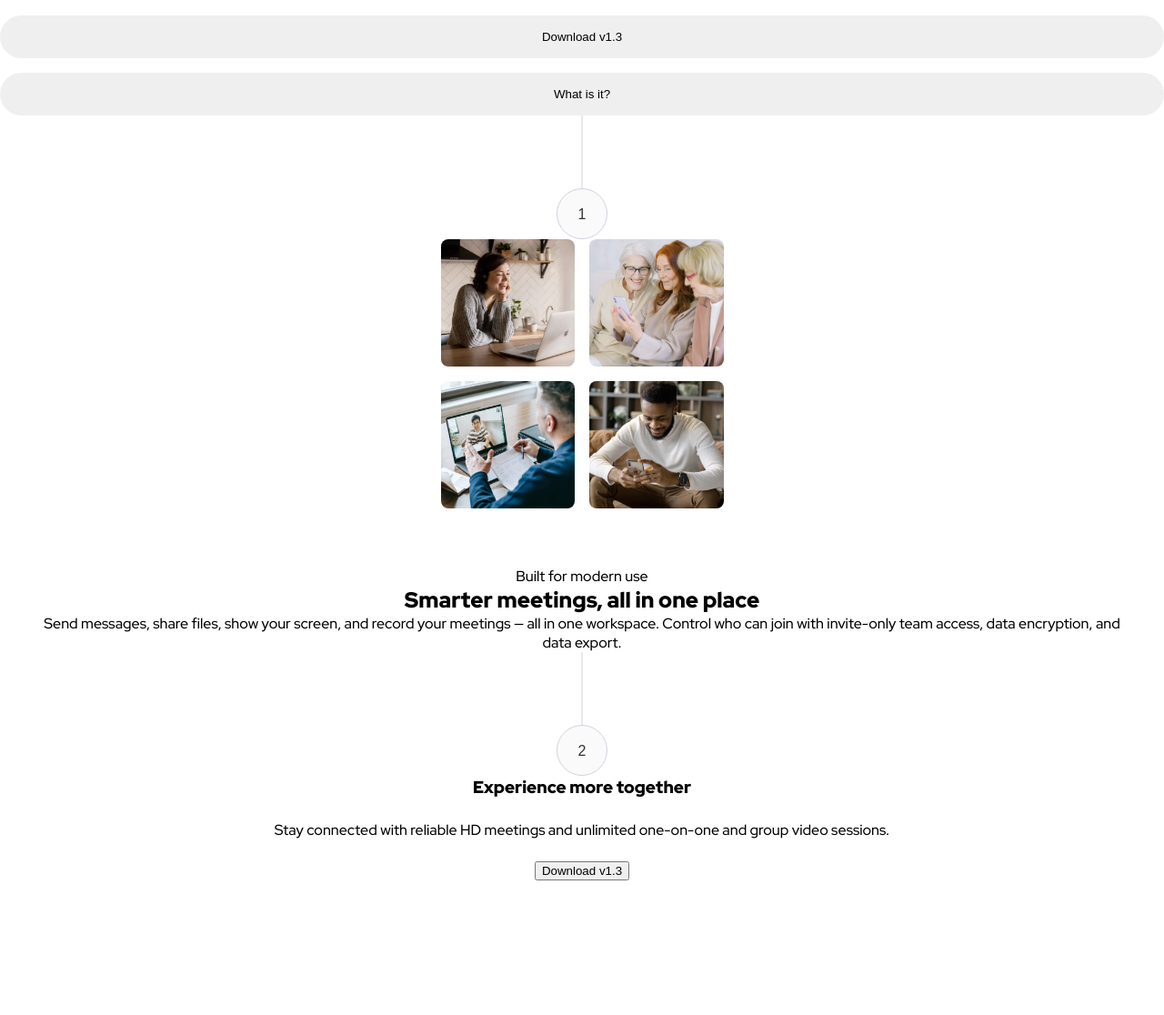
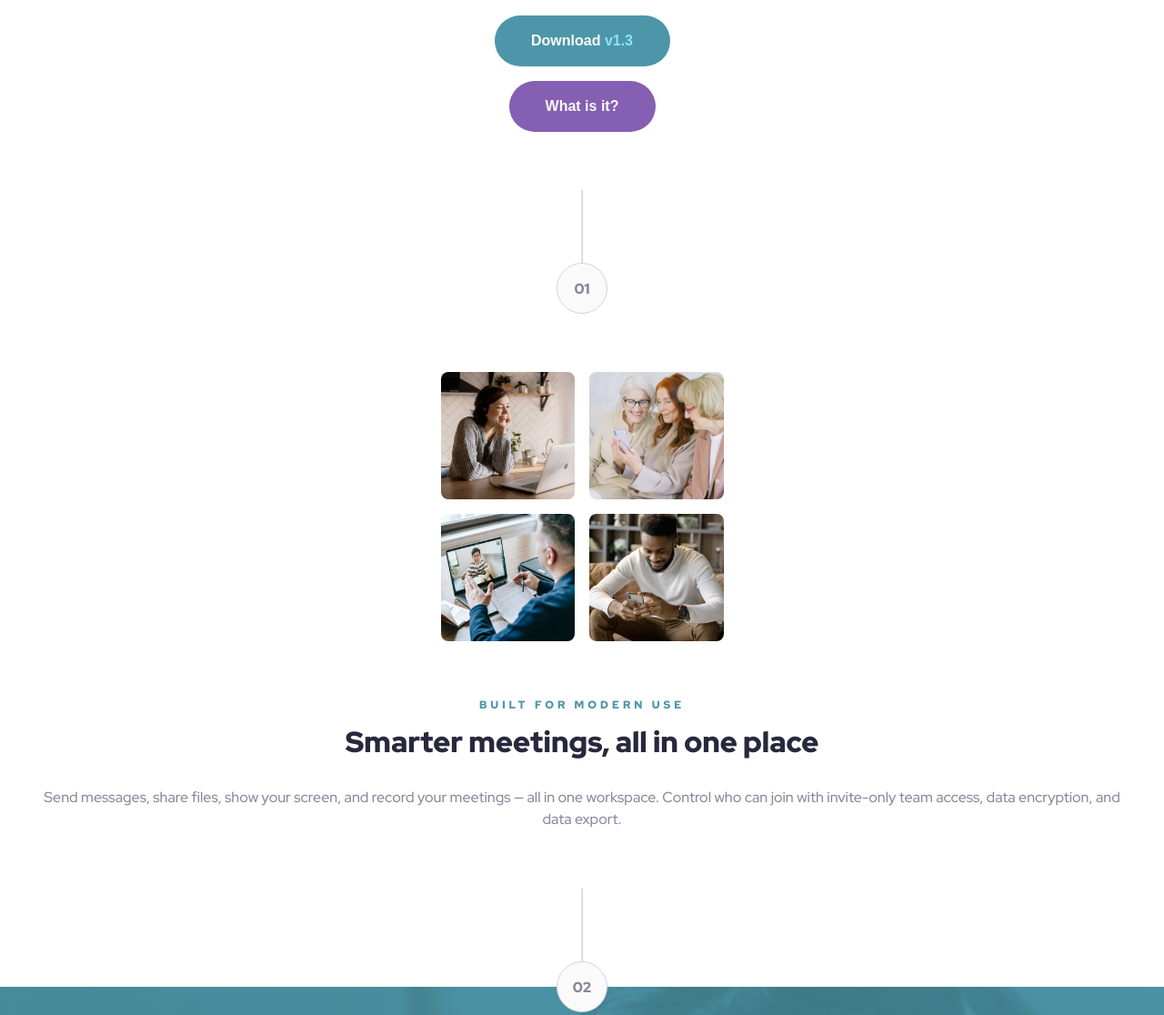
Before and after one commit to DevAmaruk/Meet-Landing-Page, a plain HTML site: page starter-code/index.html in a window 1280 px wide. Shown: the part 480-1596 px from the top of the page at 91% size. Before the commit the page ends 1448 px from the top, so only its background shows below. Drawn offline with Linux system fonts and the light colour scheme.

Commit message:
feat: add text presets for fonts

```diff
--- a/starter-code/index.html
+++ b/starter-code/index.html
@@ -32,8 +32,12 @@
         </p>
       </section>
       <div class="cta-buttons">
-        <button type="button">Download v1.3</button>
-        <button type="button">What is it?</button>
+        <button type="button" class="text-preset-5 first-button">
+          <span>Download</span> <span>v1.3</span>
+        </button>
+        <button type="button" class="text-preset-5 second-button">
+          What is it?
+        </button>
       </div>
       <section class="main-content">
         <svg
@@ -41,10 +45,11 @@
           height="136"
           viewBox="0 0 56 136"
           fill="none"
+          class="step-number"
           xmlns="http://www.w3.org/2000/svg"
         >
           <!-- Vertical line -->
-          <rect x="27.5" width="1" height="80" fill="#D1D1DF" />
+          <rect x="27.5" width="1.5" height="80" fill="#d1d1df" />
 
           <!-- Circle -->
           <circle cx="28" cy="108" r="27.5" fill="#FAFAFA" stroke="#D1D1DF" />
@@ -55,11 +60,10 @@
             y="108"
             text-anchor="middle"
             dominant-baseline="central"
-            font-family="sans-serif"
-            font-size="16"
-            fill="#333"
+            class="text-preset-5"
+            style="fill: var(--primary-text)"
           >
-            1
+            01
           </text>
         </svg>
         <section class="group-pictures">
@@ -78,26 +82,25 @@
           <img src="./assets/desktop/image-man-texting.jpg" alt="man texting" />
         </section>
         <section class="main-text-content">
-          <p>Built for modern use</p>
-          <h2>Smarter meetings, all in one place</h2>
-          <p>
+          <p class="text-preset-3">Built for modern use</p>
+          <h2 class="text-preset-2">Smarter meetings, all in one place</h2>
+          <p class="text-preset-4">
             Send messages, share files, show your screen, and record your
             meetings — all in one workspace. Control who can join with
             invite-only team access, data encryption, and data export.
           </p>
         </section>
       </section>
-    </main>
-    <footer>
       <svg
         width="56"
         height="136"
         viewBox="0 0 56 136"
         fill="none"
+        class="second-step-number"
         xmlns="http://www.w3.org/2000/svg"
       >
         <!-- Vertical line -->
-        <rect x="27.5" width="1" height="80" fill="#D1D1DF" />
+        <rect x="27.5" width="1.5" height="80" fill="#D1D1DF" />
 
         <!-- Circle -->
         <circle cx="28" cy="108" r="27.5" fill="#FAFAFA" stroke="#D1D1DF" />
@@ -108,21 +111,31 @@
           y="108"
           text-anchor="middle"
           dominant-baseline="central"
-          font-family="sans-serif"
-          font-size="16"
-          fill="#333"
+          class="text-preset-5"
+          style="fill: var(--primary-text)"
         >
-          2
+          02
         </text>
       </svg>
-      <div class="image-footer-overlay"></div>
+    </main>
+    <footer>
+      <div class="footer-image-container">
+        <img
+          src="./assets/mobile/image-footer.jpg"
+          alt=""
+          class="image-footer-overlay"
+        />
+      </div>
       <section class="footer-text">
-        <h3>Experience more together</h3>
-        <p>
+        <h3 class="text-preset-3">Experience more together</h3>
+        <p class="text-preset-4">
           Stay connected with reliable HD meetings and unlimited one-on-one and
           group video sessions.
         </p>
-        <button>Download v1.3</button>
+        <button type="button" class="text-preset-5 first-button">
+          <span class="download-text">Download</span>
+          <span class="version">v1.3</span>
+        </button>
       </section>
     </footer>
   </body>
```
